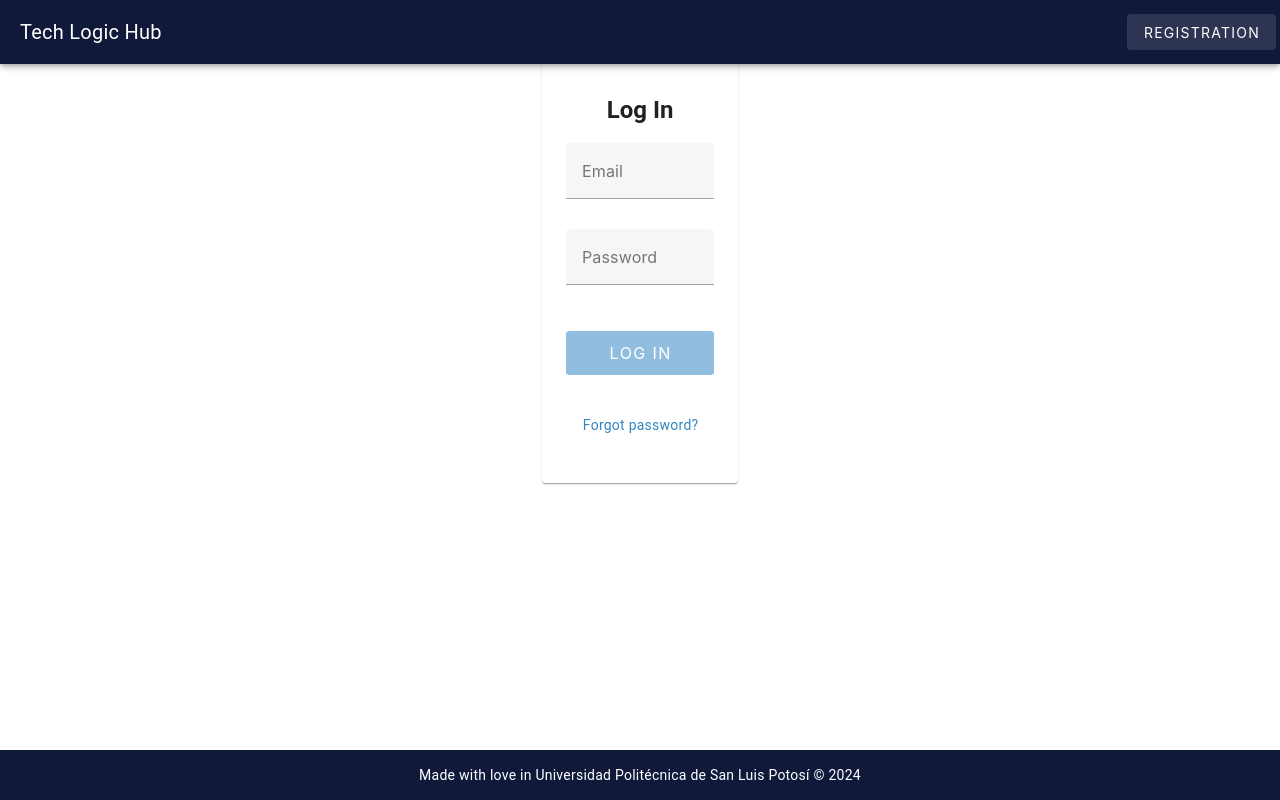
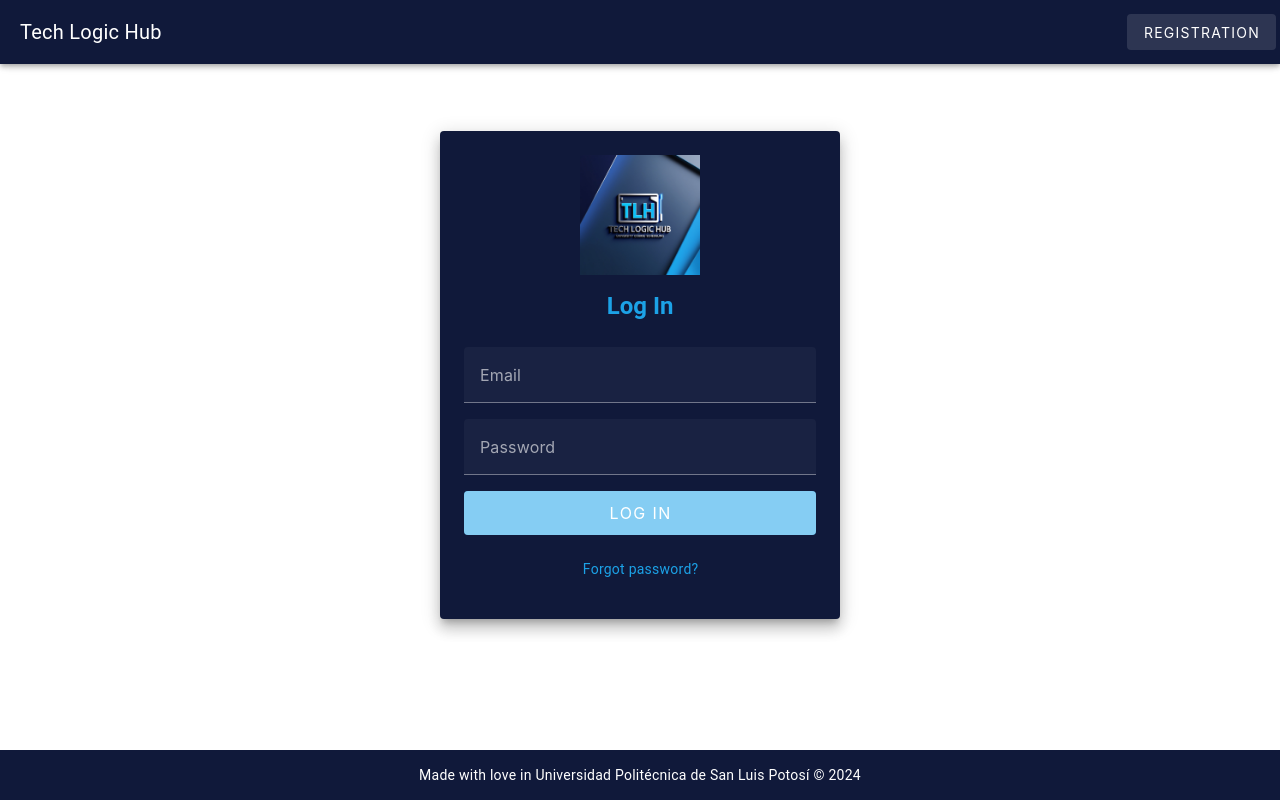
Before and after one commit to MiauRos/TechLogicHub, a Vue app: page / in a window 1280 px wide. Built offline with nearby package versions, Linux system fonts and the light colour scheme.

Commit message:
refactor: modify the login

```diff
--- a/src/components/LogIn.vue
+++ b/src/components/LogIn.vue
@@ -1,52 +1,68 @@
 <template>
   <v-app>
-    <v-sheet class="pa-12" rounded>
-      <v-alert :text="message" color="error" v-if="message"/>
-      <br/>
-      <v-card class="mx-auto px-6 py-8 mb-10" max-width="344">
-        <v-sheet class="text-h5 text-center py-4"> Log In </v-sheet>
+    <v-container class="d-flex justify-center align-center fill-height">
+      <v-sheet
+        class="pa-6"
+        elevation="10"
+        rounded
+        width="400"
+        style="background-color: #10193A; color: white"
+      >
+        <v-img
+          :src="logo"
+          max-width="120"
+          max-height="120"
+          class="mx-auto mb-4"
+        ></v-img>
+        <h2 class="text-h5 text-center mb-6" style="color: #1CA2E7">
+          Log In
+        </h2>
+        <v-alert :text="message" color="error" v-if="message" dense/>
         <v-form v-model="form" @submit.prevent="onSubmit">
           <v-text-field
             v-model="email"
             :readonly="loading"
             :rules="[required]"
-            class="mb-2"
+            class="mb-4"
             label="Email"
             clearable
+            color="#1CA2E7"
+            hide-details
+            outlined
+            dense
           ></v-text-field>
-
           <v-text-field
             v-model="password"
             :readonly="loading"
             :rules="[required]"
+            type="password"
+            class="mb-4"
             label="Password"
-            placeholder="Enter your password"
             clearable
-            type="password"
+            color="#1CA2E7"
+            hide-details
+            outlined
+            dense
           ></v-text-field>
-
-          <br />
-
           <v-btn
             :disabled="!form"
             :loading="loading"
-            color="#3386C1"
+            color="#1CA2E7"
+            block
+            class="mt-4"
             size="large"
             type="submit"
-            variant="elevated"
-            block
           >
-            Log in
+            LOG IN
           </v-btn>
-          <br />
-          <v-card-actions class="d-flex justify-center">
-            <v-btn text href="#" class="text-body-2" color="#3386C1">
+          <v-card-actions class="d-flex justify-center mt-2">
+            <v-btn href="#" class="text-body-2" style="color: #1CA2E7">
               Forgot password?
             </v-btn>
           </v-card-actions>
         </v-form>
-      </v-card>
-    </v-sheet>
+      </v-sheet>
+    </v-container>
   </v-app>
 </template>
 
@@ -54,6 +70,7 @@
 import { ref } from 'vue'
 import router from '@/router/index.js'
 import axios from 'axios';
+import logo from '@/assets/Logo3.jpg'
 
 const form = ref(false);
 const email = ref('');
@@ -62,30 +79,45 @@ const loading = ref(false);
 const message = ref('');
 
 const onSubmit = async () => {
-  let res = await axios.get(`http://localhost:3000/user/email/${email.value}`)
-  if(res.data != '' && res.data.password == password.value){
-    message.value = ''
-    loading.value = true
-    setTimeout(() => (loading.value = false), 2000);
-    setTimeout(() => (router.push("/home")), 1000);
-  } else {
-    message.value = 'Usuario o Contraseña incorrecto';
+  try {
+    let res = await axios.get(
+      `http://localhost:3000/user/email/${email.value}`
+    );
+    if (res.data && res.data.password === password.value) {
+      message.value = "";
+      loading.value = true;
+      if (res.data.type == 1) {
+        await getStudentData(res.data.id);
+      }
+      setTimeout(() => {
+        loading.value = false;
+        router.push("/home");
+      }, 2000);
+    } else {
+      throw new Error("Usuario o Contraseña incorrecto");
+    }
+  } catch (error) {
+    console.log(error);
+    message.value = "Usuario o Contraseña incorrecto";
     email.value = '';
     password.value = '';
   }
-  console.log(res)
-  if (!form.value) return
+};
 
+const getStudentData = async (id) => {
+  let userData = await axios.get(`http://localhost:3000/student/${id}`);
+  localStorage.setItem('user', JSON.stringify(userData.data));
 }
 
 const required = (v) => {
-  return !!v || 'Field is required'
-}
+  return !!v || 'Field is required';
+};
 </script>
 
 <style scoped>
 .text-h5 {
   font-weight: bold;
-  font-size: 1.25rem;
+  font-size: 1.5rem;
+  color: #1CA2E7;
 }
 </style>
```
